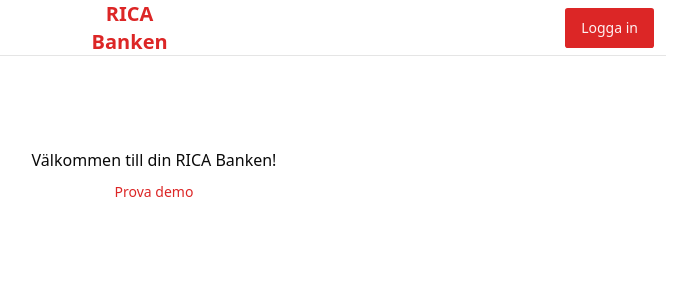
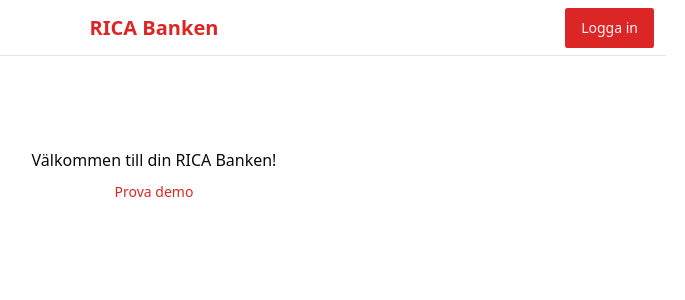
Before and after one commit to rasmus-eklund/Budget, a Next.js app: page / in a window 1280 px wide. Shown: the top 300 px of the page, without its empty margins (486-1171 px from the left). Built offline with nearby package versions, Linux system fonts and the light colour scheme; no server answers.

Commit message:
Style: center heading

```diff
--- a/src/components/header/Header.tsx
+++ b/src/components/header/Header.tsx
@@ -6,12 +6,16 @@ import Menu from "./HeaderMenu";
 const Header = async () => {
   const session = await getServerAuthSession();
   return (
-    <header className="relative flex h-[56px] w-full max-w-5xl items-center justify-between border-b bg-white px-3">
-      <Menu hidden={!session} />
-      <h1 className="w-32 text-center text-xl font-bold text-red-600">
+    <header className="relative flex h-[56px] w-full max-w-5xl items-center border-b bg-white px-3">
+      <div className="flex w-1/3 items-center">
+        <Menu hidden={!session} />
+      </div>
+      <h1 className="w-1/3 text-center text-xl font-bold text-red-600">
         <Link href={"/"}>RICA Banken</Link>
       </h1>
-      <Login session={session} />
+      <div className="flex w-1/3 items-center justify-end">
+        <Login session={session} />
+      </div>
     </header>
   );
 };
```
